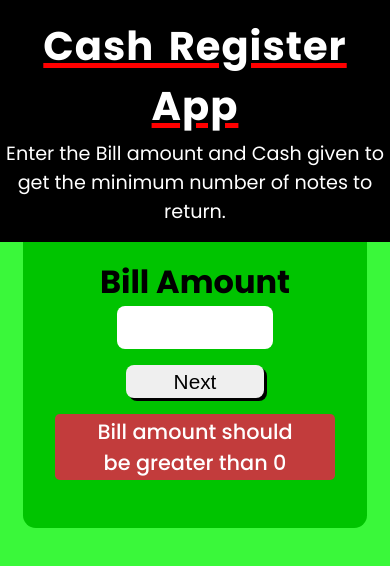
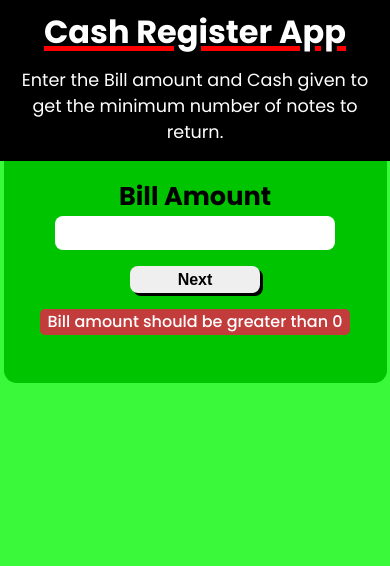
Before and after one commit to abhishake21/cash-register-app, a plain HTML site: page index.html in a window 390 px wide. Both pictures are taken after a click on the button "Next". Drawn offline with Linux system fonts and the light colour scheme.

Commit message:
Added media queries

```diff
--- a/style.css
+++ b/style.css
@@ -23,7 +23,7 @@ header {
 }
 
 .header-heading {
-    padding: 1rem 0 0 0;
+    padding: 0.5rem 0.5rem 0 0.5rem;
     font-size: 2.5rem;
     text-decoration: 5px underline red;
     letter-spacing: 1px;
@@ -31,7 +31,7 @@ header {
 }
 .header-para {
     font-size: 1.2rem;
-    padding: 0.2rem 0 1rem 0;
+    padding: 0.2rem 0.5rem 1rem 0.5rem;
 }
 
 main {
@@ -106,7 +106,8 @@ table {
     flex-direction: column;
     border-collapse: collapse;
     font-size: 1.5rem;
-    margin: 0 0 1rem 0;
+    margin: auto;
+    width: 80%;
 }
 .table-heading {
     font-size: 2rem;
@@ -140,6 +141,59 @@ td {
     background-color: var(--primary-color);
     width: 70%;
     margin: 0.5rem auto;
-    padding: 0.2rem 0;
+    padding: 0.2rem 0.5rem;
     border-radius: 0.2rem;
 }
+
+@media (max-width:646px) {
+    .bill input, .cash input {
+        width: 80%;
+    }
+    main {
+        width: 90%;
+    }
+    table {
+        font-size: 1.5rem;
+        width: 100%;
+    }
+    th, td {
+        line-height: 1.8rem;
+        padding: 0 0.3rem;
+    }
+}
+
+@media (max-width:425px) {
+    .header-heading {
+        font-size: 2rem;
+        padding: 0.5rem 0;
+        letter-spacing: 0;
+        word-spacing: 0;
+    }
+    .header-para {
+        font-size: 1.1rem;
+    }
+    .bill label, .cash label {
+        font-size: 1.6rem;
+    }
+    .bill input, .cash input {
+        font-size: 1.3rem;
+    }
+    .next-btn, .check-btn {
+        font-size: 1rem;
+        font-weight: 700;
+    }
+    .bill-error, .cash-error {
+        font-size: 1rem;
+        padding: 0.1rem 0.5rem;
+        line-height: 1.4rem;
+    }
+    .paid {
+        font-size: 1rem;
+    }
+    table {
+        font-size: 1.1rem;
+    }
+    .table-heading {
+        font-size: 1rem;
+    }
+}
```
